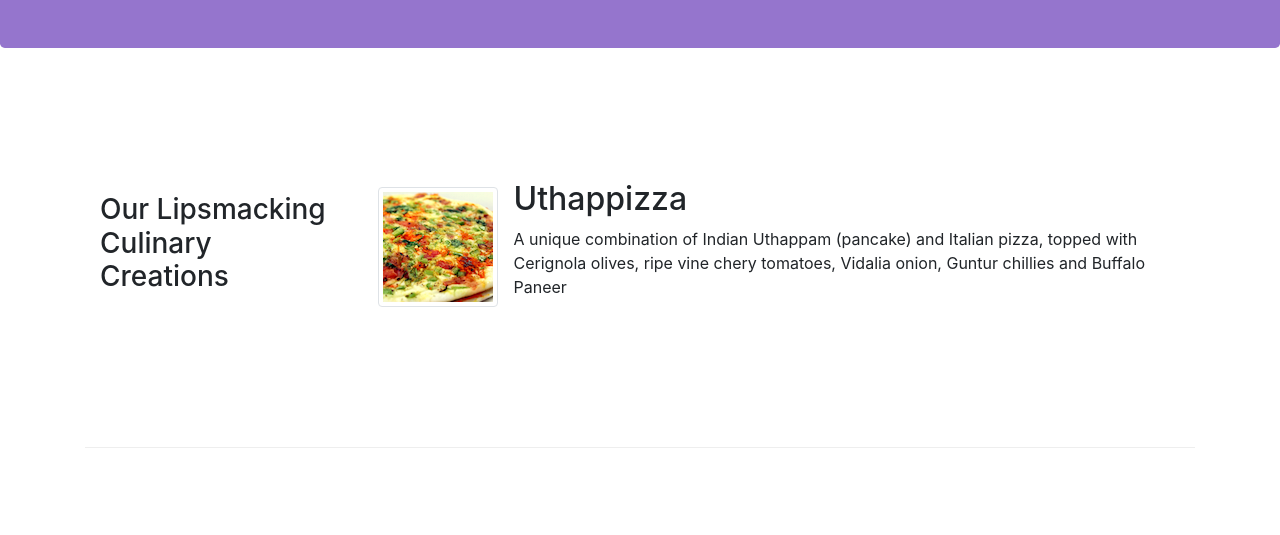
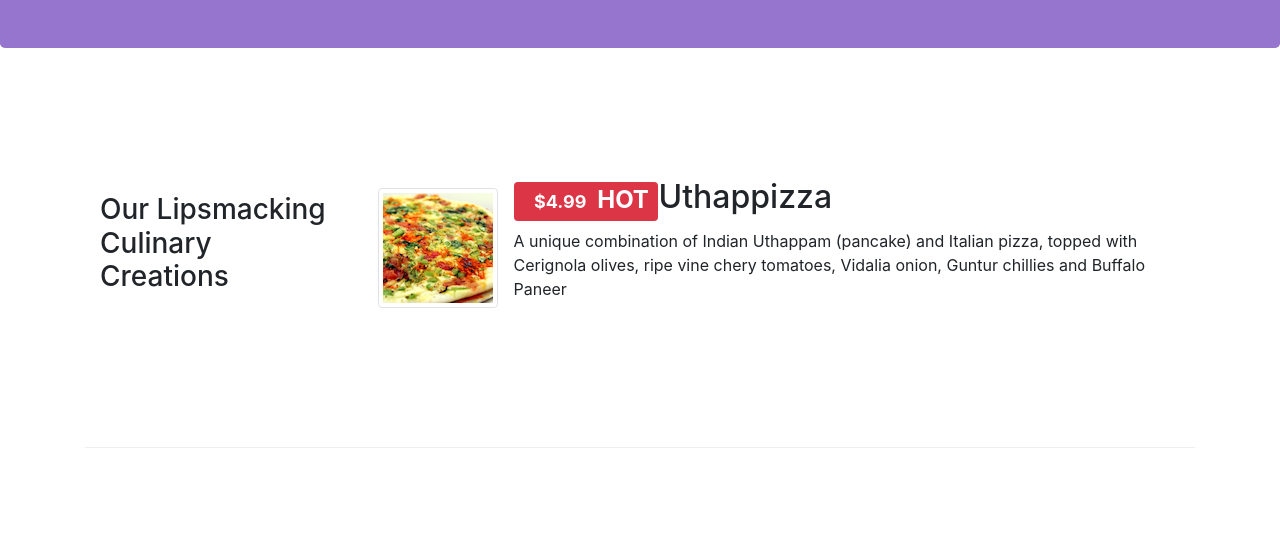
Before and after one commit to jhazelton1/conFusion, a website: page index.html in a window 1280 px wide. Shown: the part 265-800 px from the top of the page. Drawn offline with nearby package versions, Linux system fonts and the light colour scheme.

Commit message:
Alerting Users

```diff
--- a/index.html
+++ b/index.html
@@ -63,7 +63,7 @@
         <div class="media">
           <img src="img/uthappizza.png" alt="Uthappizza" class="d-flex mr-3 img-thumbnail align-self-center">
           <div class="media-body">
-            <h2 class="mt-0">Uthappizza</h2>
+            <h2 class="mt-0"><span class="badge badge-danger"><span class="badge badge-pill badge-default">$4.99</span>HOT</span>Uthappizza</h2>
             <p class="hidden-xs-down">
               A unique combination of Indian Uthappam (pancake) and Italian pizza, topped with Cerignola olives, ripe vine chery tomatoes, Vidalia onion, Guntur chillies and Buffalo Paneer</p>
           </div>
```
